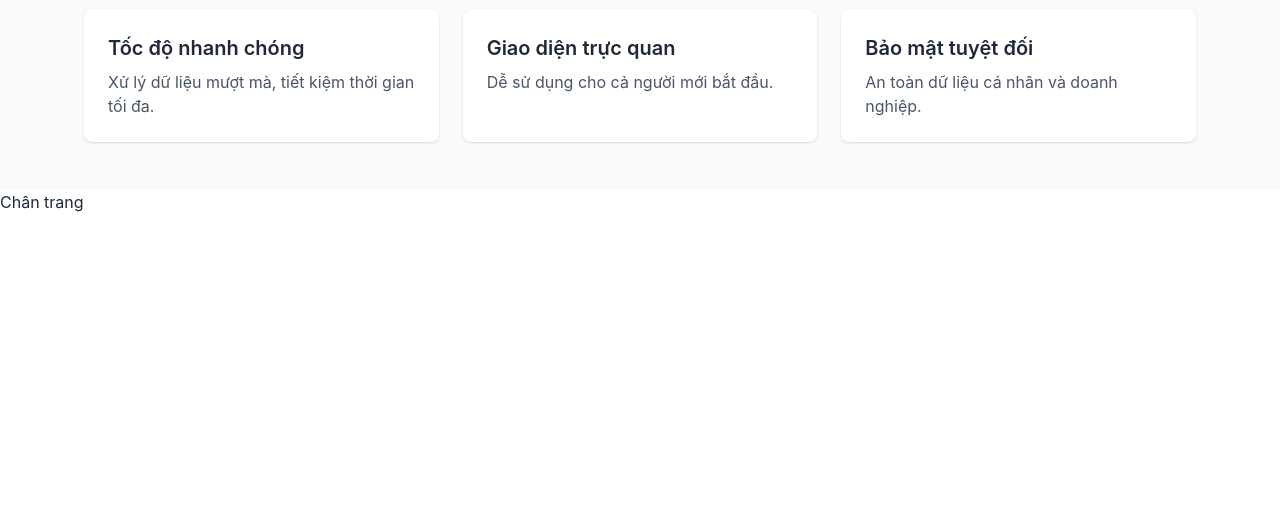
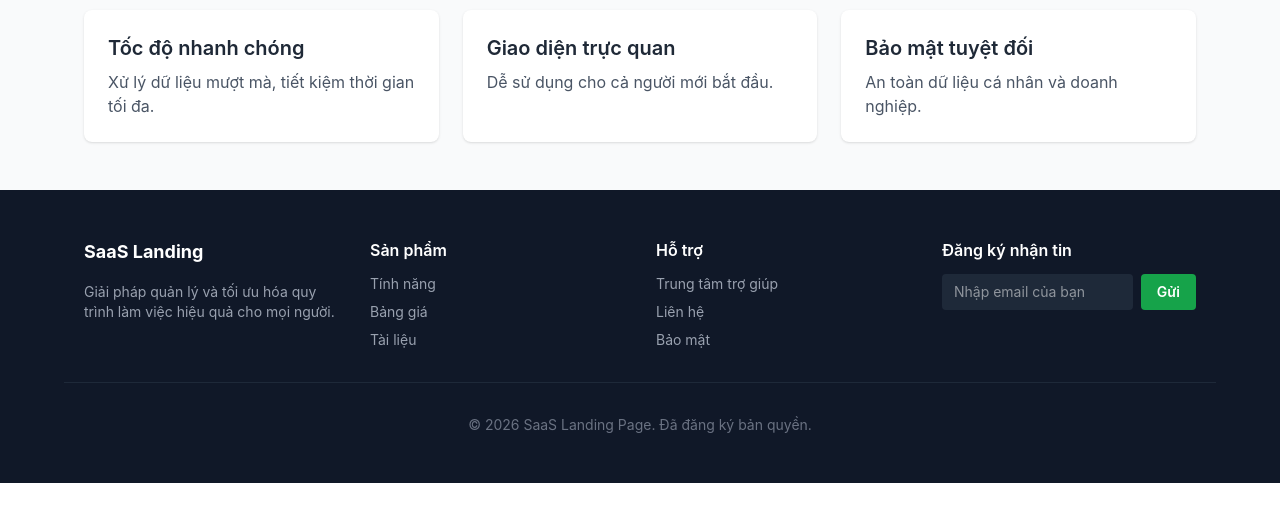
Before and after one commit to BuiQuocTu/Thuc_hanh_web, a website: page index.html in a window 1280 px wide. Shown: the part 154-676 px from the top of the page. Drawn offline with Linux system fonts and the light colour scheme.

Commit message:
feat: hoan thien phan footer

```diff
--- a/index.html
+++ b/index.html
@@ -37,8 +37,39 @@
         </section>
     </main>
 
-    <footer>
-        <p>Chân trang</p>
+ <footer class="bg-gray-900 text-white py-12">
+        <div class="max-w-6xl mx-auto px-5 grid grid-cols-1 md:grid-cols-4 gap-8">
+            <div>
+                <h3 class="text-lg font-bold mb-4">SaaS Landing</h3>
+                <p class="text-gray-400 text-sm">Giải pháp quản lý và tối ưu hóa quy trình làm việc hiệu quả cho mọi người.</p>
+            </div>
+            <div>
+                <h4 class="font-semibold mb-3">Sản phẩm</h4>
+                <ul class="space-y-2 text-sm text-gray-400">
+                    <li><a href="#" class="hover:text-white">Tính năng</a></li>
+                    <li><a href="#" class="hover:text-white">Bảng giá</a></li>
+                    <li><a href="#" class="hover:text-white">Tài liệu</a></li>
+                </ul>
+            </div>
+            <div>
+                <h4 class="font-semibold mb-3">Hỗ trợ</h4>
+                <ul class="space-y-2 text-sm text-gray-400">
+                    <li><a href="#" class="hover:text-white">Trung tâm trợ giúp</a></li>
+                    <li><a href="#" class="hover:text-white">Liên hệ</a></li>
+                    <li><a href="#" class="hover:text-white">Bảo mật</a></li>
+                </ul>
+            </div>
+            <div>
+                <h4 class="font-semibold mb-3">Đăng ký nhận tin</h4>
+                <div class="flex gap-2">
+                    <input type="email" placeholder="Nhập email của bạn" class="px-3 py-2 bg-gray-800 rounded text-sm text-white w-full">
+                    <button class="bg-brand-600 px-4 py-2 rounded text-sm font-semibold hover:bg-brand-700">Gửi</button>
+                </div>
+            </div>
+        </div>
+        <div class="max-w-6xl mx-auto px-5 mt-8 pt-8 border-t border-gray-800 text-center text-sm text-gray-500">
+            &copy; 2026 SaaS Landing Page. Đã đăng ký bản quyền.
+        </div>
     </footer>
 
 </body>
```
Also changed, not shown: dist/output.css.
